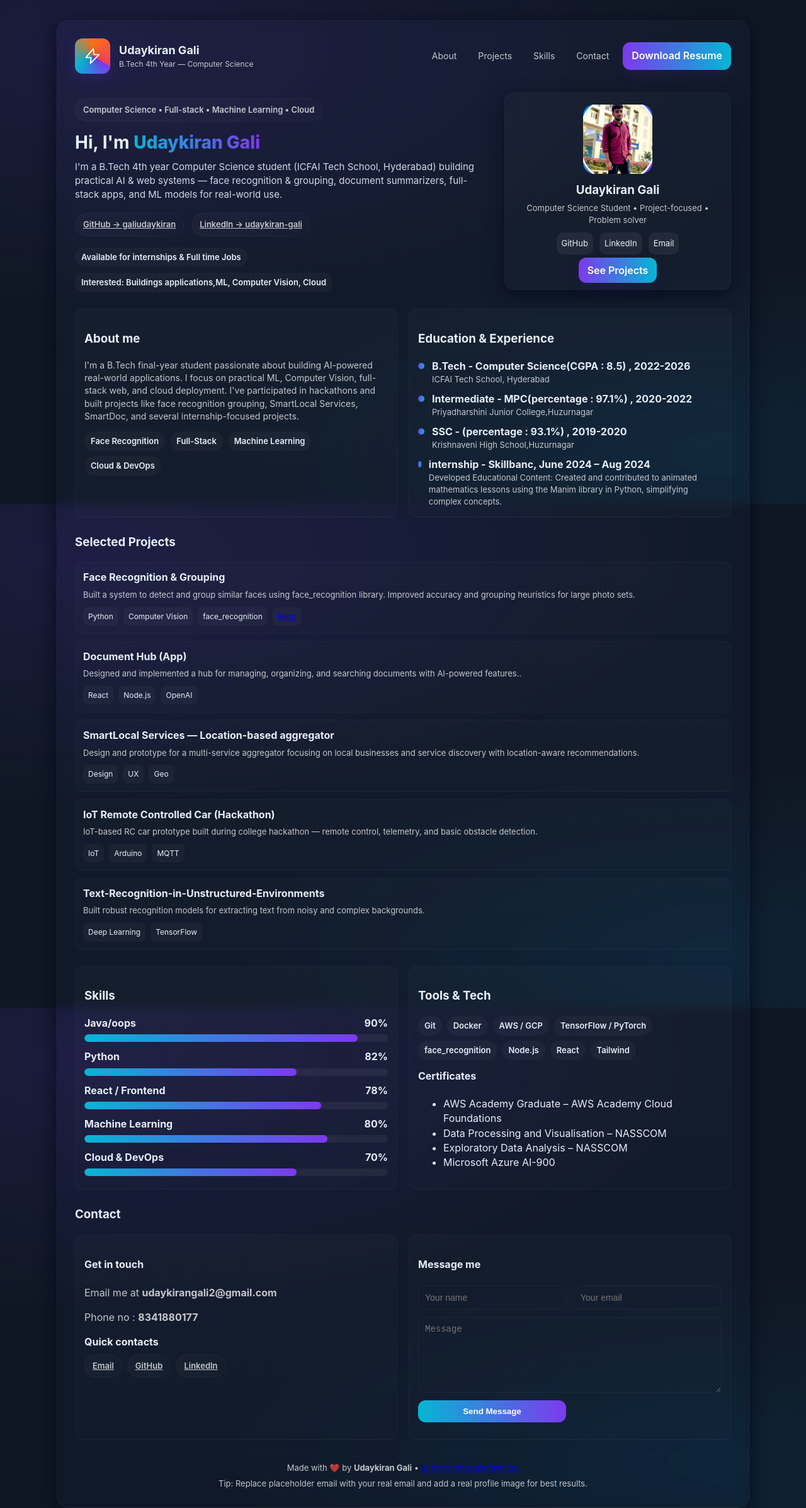
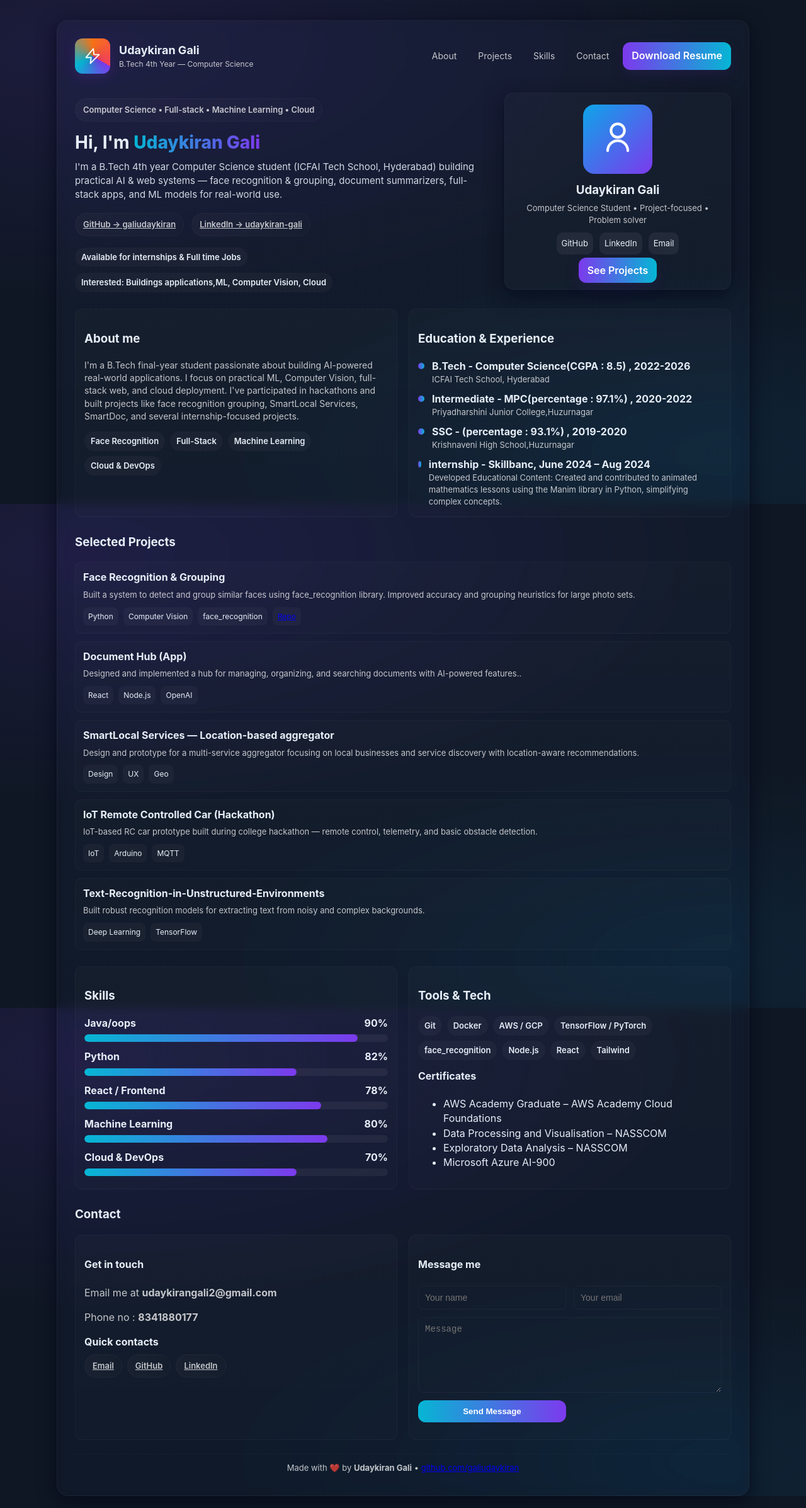
Before and after one commit to galiudaykiran/my-static-website, a plain HTML site: page index.html in a window 1280 px wide. Shown: the whole page at 63% size. Drawn offline with Linux system fonts and the light colour scheme.

Commit message:
updated portfolio

```diff
--- a/index.html
+++ b/index.html
@@ -233,9 +233,7 @@
         </div>
 
         <aside class="profile" aria-labelledby="profile-name">
-        <div class="avatar" role="img" aria-label="Profile Image">
-  <img src="udayprofile.jpg" alt="Profile Image" style="width:130px; height:130px; border-radius:40%; border:3px solid #fff; object-fit:cover;">
-</div>
+     <div class="avatar" role="img" aria-label="Profile placeholder"> <!-- Placeholder avatar svg --> <svg src="udayprofile.jpg" alt="Profile Image" viewBox="0 0 24 24" fill="none" stroke="white" stroke-width="1.6" stroke-linecap="round" stroke-linejoin="round"> <path d="M12 12a4 4 0 100-8 4 4 0 000 8z"/> <path d="M6 20a6 6 0 0112 0"/> </svg> </div>
 
           <h3 id="profile-name">Udaykiran Gali</h3>
           <p>Computer Science Student • Project-focused • Problem solver</p>
@@ -474,7 +472,7 @@
 
       <footer>
         <div>Made with ❤️ by <strong>Udaykiran Gali</strong> • <a href="https://github.com/galiudaykiran" target="_blank" rel="noopener">github.com/galiudaykiran</a></div>
-        <div style="margin-top:6px">Tip: Replace placeholder email with your real email and add a real profile image for best results.</div>
+        <div style="margin-top:6px"></div>
       </footer>
     </main>
   </div>
@@ -489,7 +487,7 @@
     const pdfPath = "udayresunme__latest.pdf"; // 🔹 replace with your actual path, e.g. "assets/udayprofile.pdf"
     const a = document.createElement('a');
     a.href = pdfPath;
-    a.download = "udayresunme__latest.pdf";
+    a.download = "udayresume.pdf";
     document.body.appendChild(a);
     a.click();
     a.remove();
```
